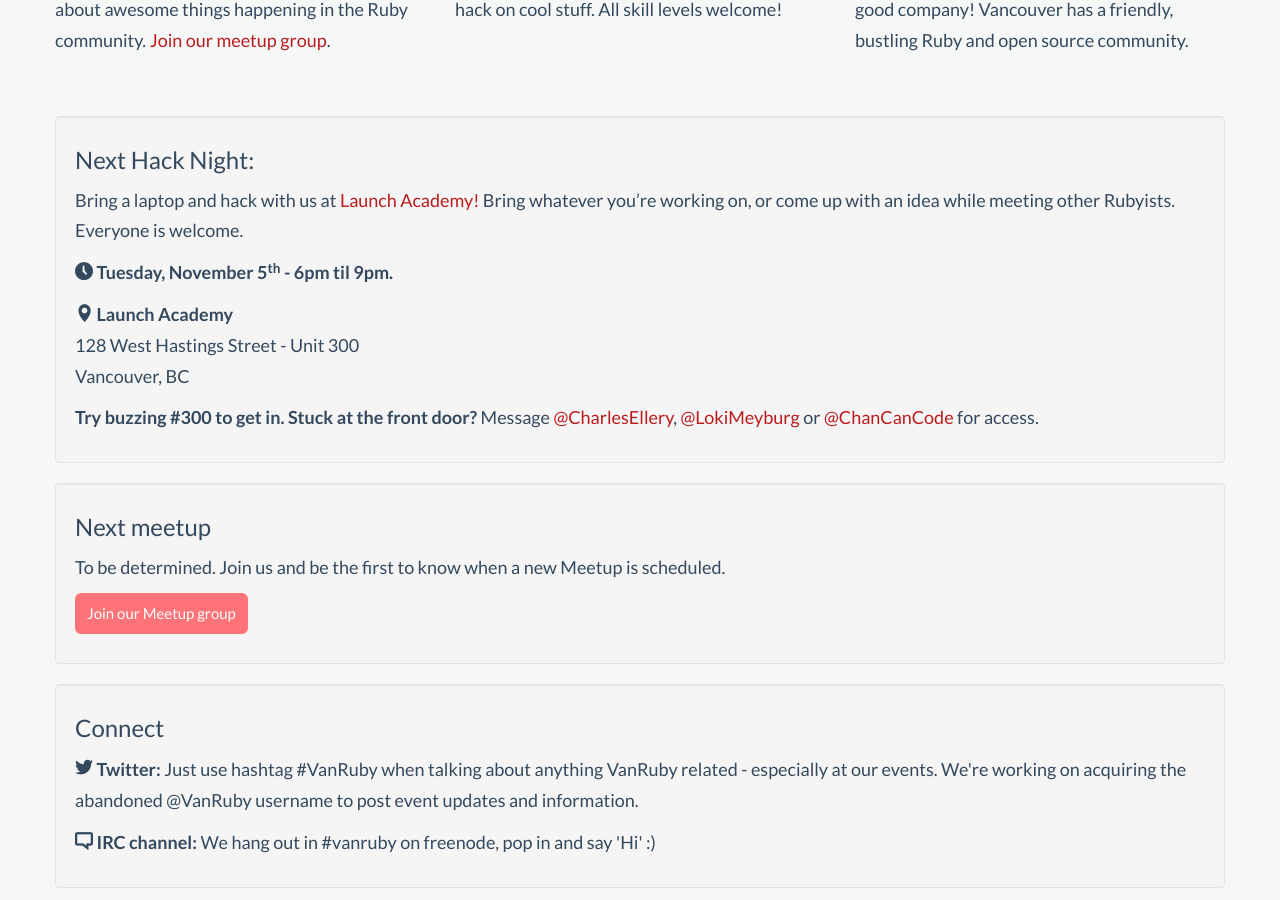
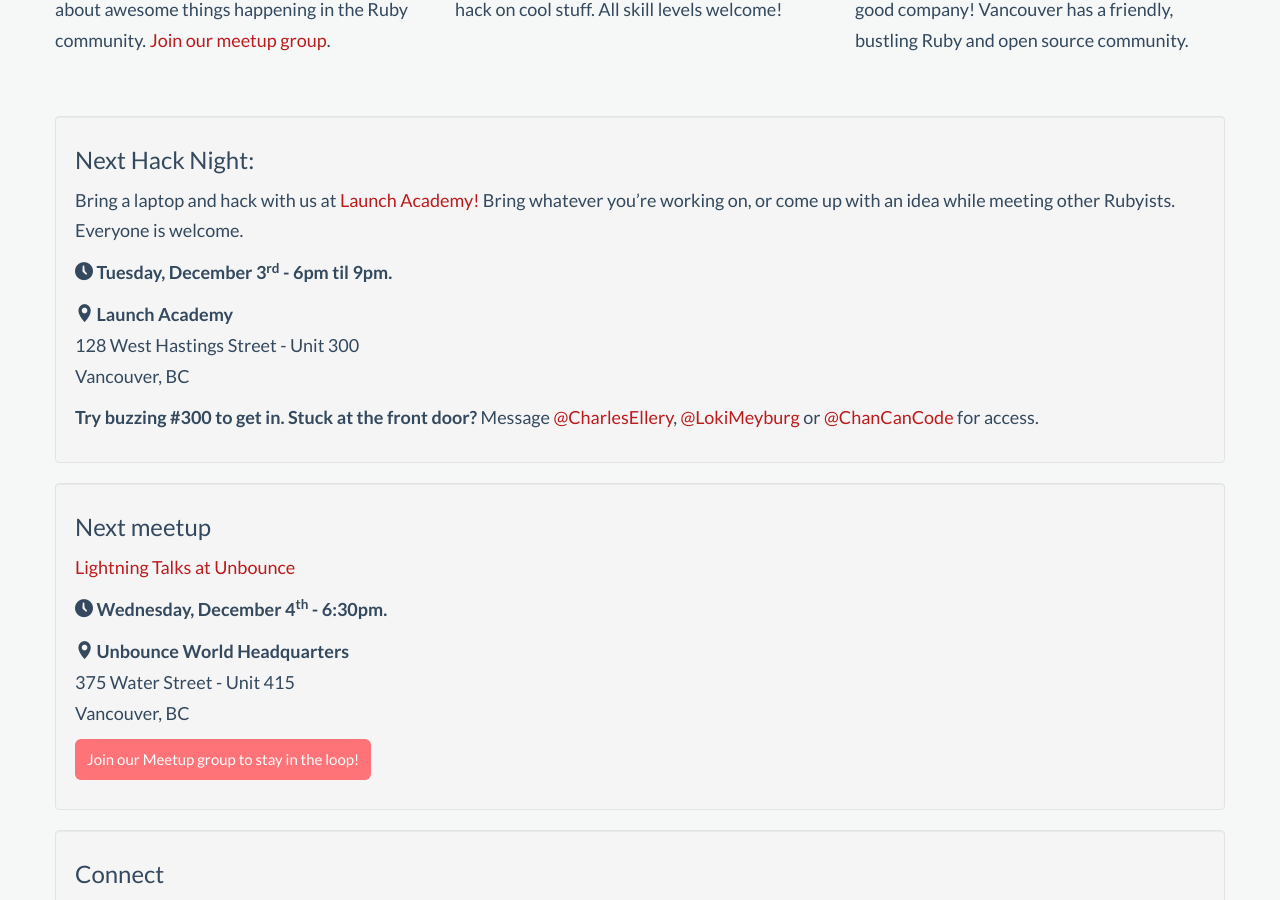
Before and after one commit to vanruby/vanruby.github.io, a Jekyll site: the page built from index.html, in a window 1280 px wide and 900 px high, scrolled down 705 px. Built offline with Jekyll 4.4.1, drawn with Linux system fonts in a browser that asks for light colours; Markdown is read by kramdown in place of the engine named in the settings; comment, search, counter and statistics services are not loaded.

Commit message:
We really need to automate these...

```diff
--- a/index.html
+++ b/index.html
@@ -37,7 +37,7 @@ title: "VanRuby - Vancouver Ruby on Rails Group"
         <h6>Next Hack Night:</h6>
         <p>Bring a laptop and hack with us at <a href="http://launchacademy.ca/contact/" target="_blank">Launch Academy!</a> Bring whatever you’re working on, or come up with an idea while meeting other Rubyists. Everyone is welcome.</p>
 
-        <p><span class="fui-time"></span> <strong>Tuesday, November 5<sup>th</sup> - 6pm til 9pm.</strong></p>
+        <p><span class="fui-time"></span> <strong>Tuesday, December 3<sup>rd</sup> - 6pm til 9pm.</strong></p>
         <p>
           <span class="fui-location"></span> <strong>Launch Academy</strong> <br />
           128 West Hastings Street - Unit 300<br />
@@ -49,8 +49,14 @@ title: "VanRuby - Vancouver Ruby on Rails Group"
 
       <div class="well">
         <h6>Next meetup</h6>
-        <p>To be determined. Join us and be the first to know when a new Meetup is scheduled.</p>
-        <p><a href="http://www.meetup.com/vancouver-ruby/" class="btn">Join our Meetup group</a></p>
+        <p><a href="http://www.meetup.com/vancouver-ruby/events/151522092/">Lightning Talks at Unbounce</a></p>
+        <p><span class="fui-time"></span> <strong>Wednesday, December 4<sup>th</sup> - 6:30pm.</strong></p>
+        <p>
+          <span class="fui-location"></span> <strong>Unbounce World Headquarters</strong> <br />
+          375 Water Street - Unit 415<br />
+          Vancouver, BC
+        </p>
+        <p><a href="http://www.meetup.com/vancouver-ruby/" class="btn">Join our Meetup group to stay in the loop!</a></p>
       </div>
 
       <div class="well">
```
